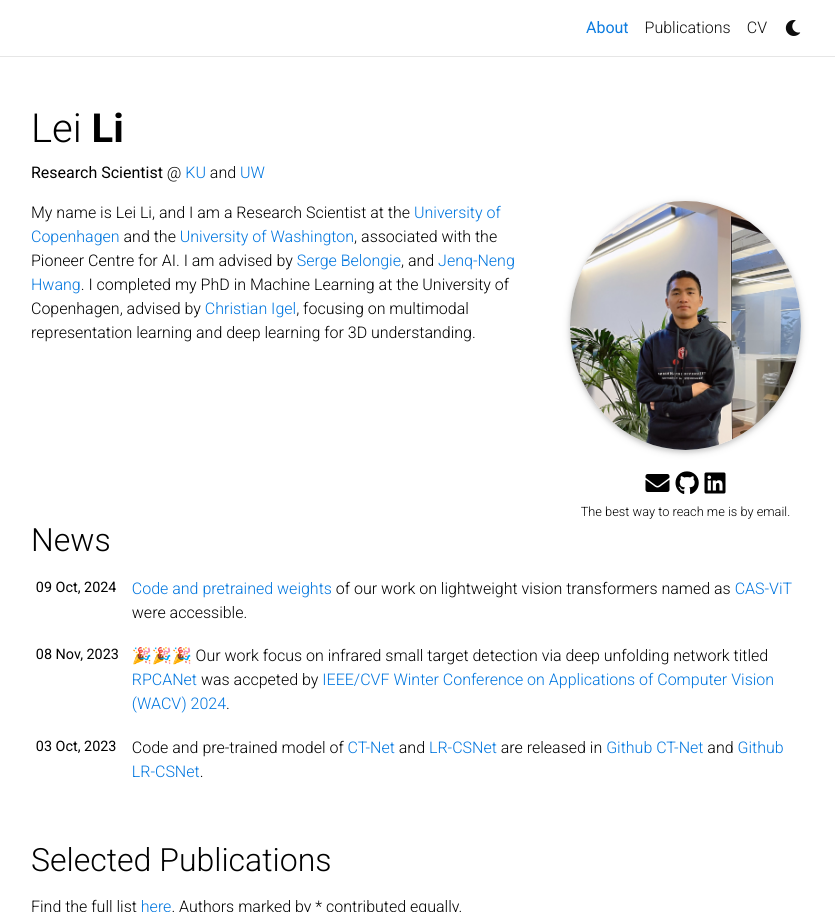
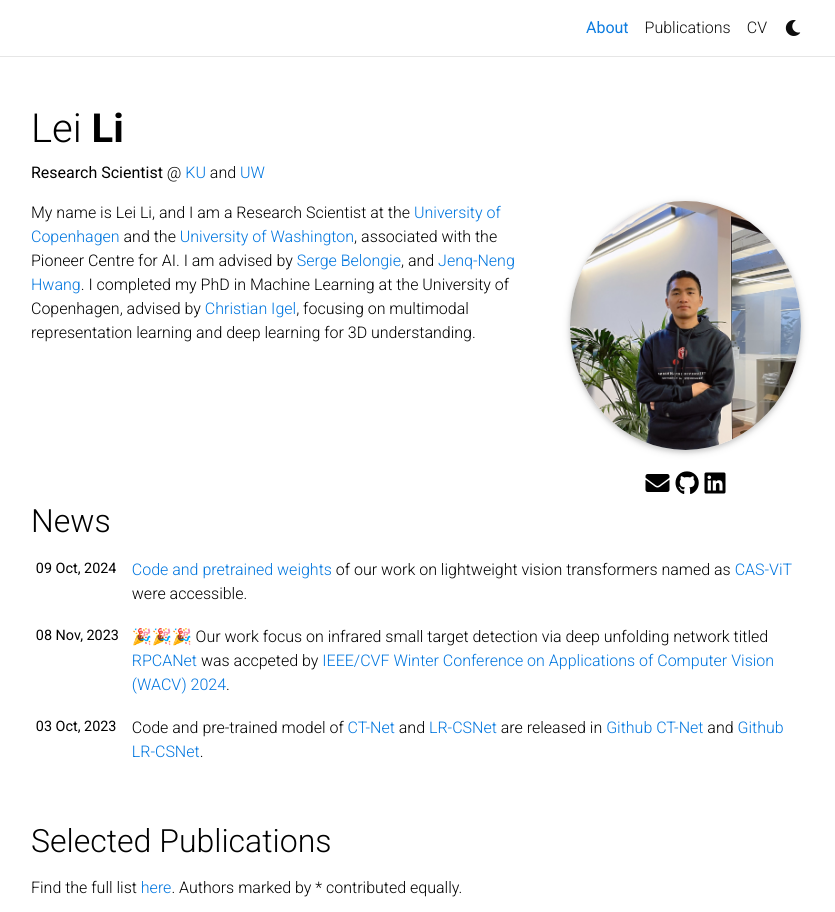
Before and after one commit to llei66/li-lei.github.io, a Jekyll site: the page built from _pages/about.md, in a window 1280 px wide and 1105 px high, cut to the strip 0-912 px from the top of the window. Shown: the whole strip, without its empty margins (224-1059 px from the left). Built offline with Jekyll 4.4.1, drawn with Linux system fonts in a browser that asks for light colours; full-size pictures stand in for the smaller copies a plugin makes; comment, search, counter and statistics services are not loaded; a style sheet for code colours, icons or effects is not loaded.

Commit message:
Update _config.yml

```diff
--- a/_config.yml
+++ b/_config.yml
@@ -105,8 +105,7 @@ facebook_id: # your facebook id
 youtube_id: # your youtube channel id (youtube.com/@<youtube_id>)
 discord_id: # your discord id (18-digit unique numerical identifier)
 
-contact_note: >
-  The best way to reach me is by email.
+contact_note: #
 
 # -----------------------------------------------------------------------------
 # Analytics and search engine verification
```
